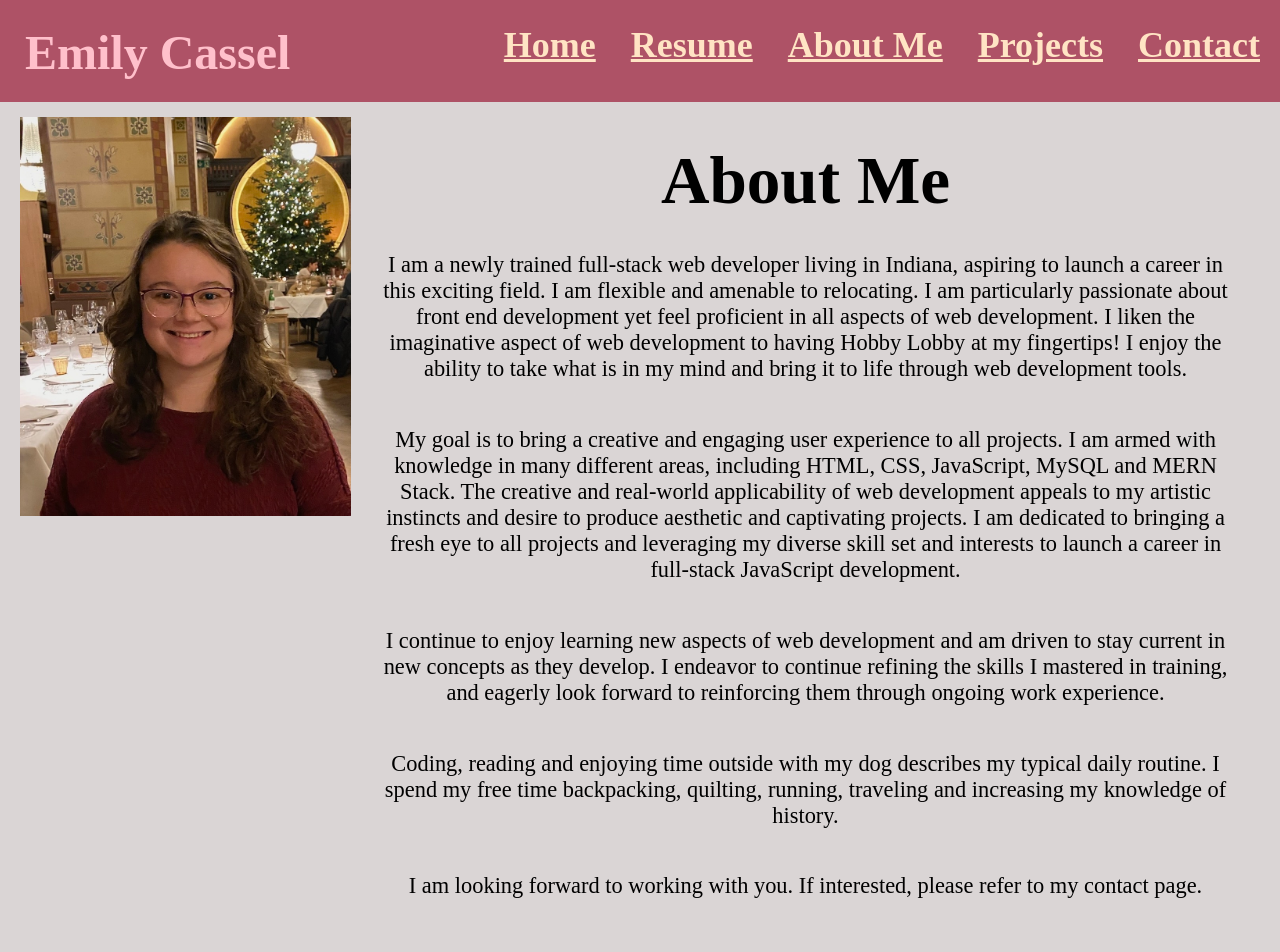
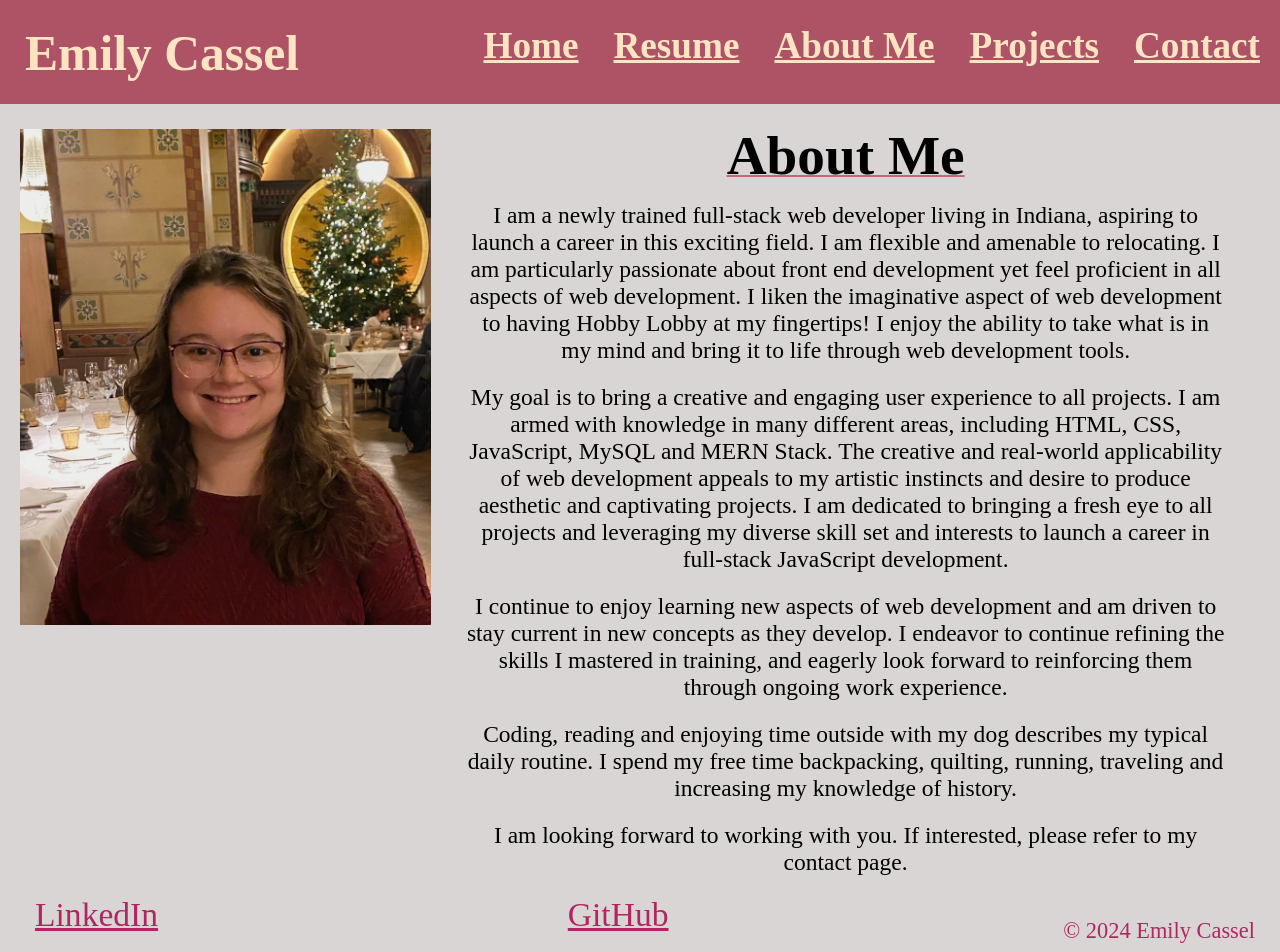
Before and after one commit to EmilyCassel/myPortfolio, a React (Vite) app in the folder client/: page /AboutMe in a window 1280 px wide. Shown: the top 952 px of the page. Built offline with nearby package versions, Linux system fonts and the light colour scheme; a web font is replaced by a local one.

Commit message:
finished

```diff
--- a/client/src/app.scss
+++ b/client/src/app.scss
@@ -167,10 +167,21 @@
       margin-bottom: 40px;
     }
 
+    .footer{
+      display: flex;
+      flex-direction: column;
+      text-align: center;
+      padding: 0px;
+      margin: 0px;
+    }
 
+    .link{
+      padding: 0px 0px 30px 0px;
+    }
 
-
-
+    .footerName{
+      padding: 0px 0px 10px 0px;
+    }
 
 
 
--- a/client/src/components/Footer.jsx
+++ b/client/src/components/Footer.jsx
@@ -1,10 +1,11 @@
-function Footer (){
-    return(
+function Footer() {
+    return (
         <footer>
-
-            <div className="footer">
-                <p>2024 Emily Cassel. All rights reserved</p>
-            </div>
+         <div className="footer">
+                    <a className="link" href="https://www.linkedin.com/in/emily-cassel-5a2980245/">LinkedIn</a>
+                    <a className="link" href="https://github.com/EmilyCassel">GitHub</a>
+                    <p className="footerName">&copy; 2024 Emily Cassel </p>
+                </div>
 
         </footer>
     )
--- a/client/src/index.scss
+++ b/client/src/index.scss
@@ -67,9 +67,9 @@ main{
 
 .myName{
   display: flex;
-  color: pink;
+  color: bisque;
   padding-left: 20px;
-  font-size: 150%;
+  font-size: 155%;
   margin: 0;
   padding: 1px 0px 0px 25px;
 }
@@ -86,7 +86,7 @@ main{
   display: flex;
   color: bisque;
   padding-left: 15px;
-  font-size: 150%;
+  font-size: 155%;
   margin: 0;
   padding-bottom: 0;
   padding-right: 20px;
@@ -107,11 +107,12 @@ main{
   font-size: 380%;
   margin: 0;
   color: rgb(177, 38, 98);
-  padding-bottom: 2px;
+  padding: 0px;
+  margin: 0px;
 }
 
 .jobAm{
-  font-size: 270%;
+  font-size: 285%;
   margin: 0;
   color: black;
   padding-bottom: 2px;
@@ -132,15 +133,22 @@ main{
   padding-top: 0px ;
 }
 
-.homeLine{
+.homeLineOne{
   display: flex;
   border: none;
   border-top: 2px solid #c9647a;
   padding: 10px 0px 0px 0px;
-  margin: 10px auto 0px auto;
+  margin: 0px auto 0px auto;
+  width: 23%;
+}
+.homeLineTwo{
+  display: flex;
+  border: none;
+  border-top: 2px solid #c9647a;
+  padding: 10px 0px 0px 0px;
+  margin: 3px auto 0px auto;
   width: 34%;
 }
-
 
 
 
@@ -491,19 +499,22 @@ hr{
 .aboutMeImage{
   max-width: 100%;
   height: auto;
-  width: 1700px;
+  width: 2500px;
   margin-left: 20px;
   padding-right: 20px;
-  padding-top: 15px;
+  padding-top: 25px;
 }
 
 .aboutMeHeader{
   display: flex;
   flex-direction: column;
   text-align: center;
-  font-size: 300%;
-  padding: 20px 15px 10px 15px;
+  font-size: 235%;
+  padding: 20px 15px 5px 15px;
   margin: 0;
+  text-decoration: underline;
+  text-decoration-color: #c9647a;;
+  text-decoration-thickness: 2px;
 }
 
 
@@ -511,13 +522,14 @@ hr{
   display: flex;
   flex-direction: column;
   text-align: center;
-  font-size: 140%;
-  padding: 20px 50px 0px 50px;
+  font-size: 147%;
+  padding: 0px 55px 0px 55px;
   margin: 0;
 }
 
-.myLinks{
-  padding-top: 20px;
+.aboutMeParagraph{
+  padding: 10px 0px 10px 0px;
+  margin: 0;
 }
 
 
@@ -749,8 +761,9 @@ hr{
   flex-direction: row;
   justify-content: center;
   color: rgb(177, 38, 98);
-  font-size: 125%;
-  padding-top: 30px;
+  font-size: 140%;
+  padding: 10px 25px 0px 20px;
   margin: 0;
   padding-bottom: 0;
+  justify-content: space-between;
 }
--- a/client/src/pages/Home.jsx
+++ b/client/src/pages/Home.jsx
@@ -2,14 +2,10 @@ function Home() {
     return (
         <div className="homeIntro">
             <h1 className="introName">Emily Cassel</h1>
-            <hr className="homeLine"></hr>
+            <hr className="homeLineOne"></hr>
                 <h2 className="jobAm">Full Stack Web Developer</h2>
-            <hr className="homeLine"></hr>
-            <div className="myHomeLinks">
-                        <a className="link" href="https://www.linkedin.com/in/emily-cassel-5a2980245/">LinkedIn</a>
-                        <a className="link" href="https://github.com/EmilyCassel">GitHub</a>
-                    </div>
-                    <hr className="homeLine"></hr>
+            <hr className="homeLineTwo"></hr>
+
                 <div className="introLines">
                     <p className="introSentence">I am a recent graduate of well-respected full stack web development course from Rutgers University Coding Bootcamp program. I am looking for full time employment in this exciting and creative field.</p>
                     <p className="introSentence">I excel and specialize in JavaScript, CSS, and UI/UX design and development. I am adept at collaborating within agile environments, delivering clean code, and communicating effectively.</p>
--- a/client/src/pages/Resume.jsx
+++ b/client/src/pages/Resume.jsx
@@ -143,6 +143,7 @@ function Resume() {
                 <div className="blank">
                     <button className="backToTopButton" onClick={() => scrollToSection('top')}>Back to Top</button>
                 </div>
+
             </div>
         </div>
     );
```
